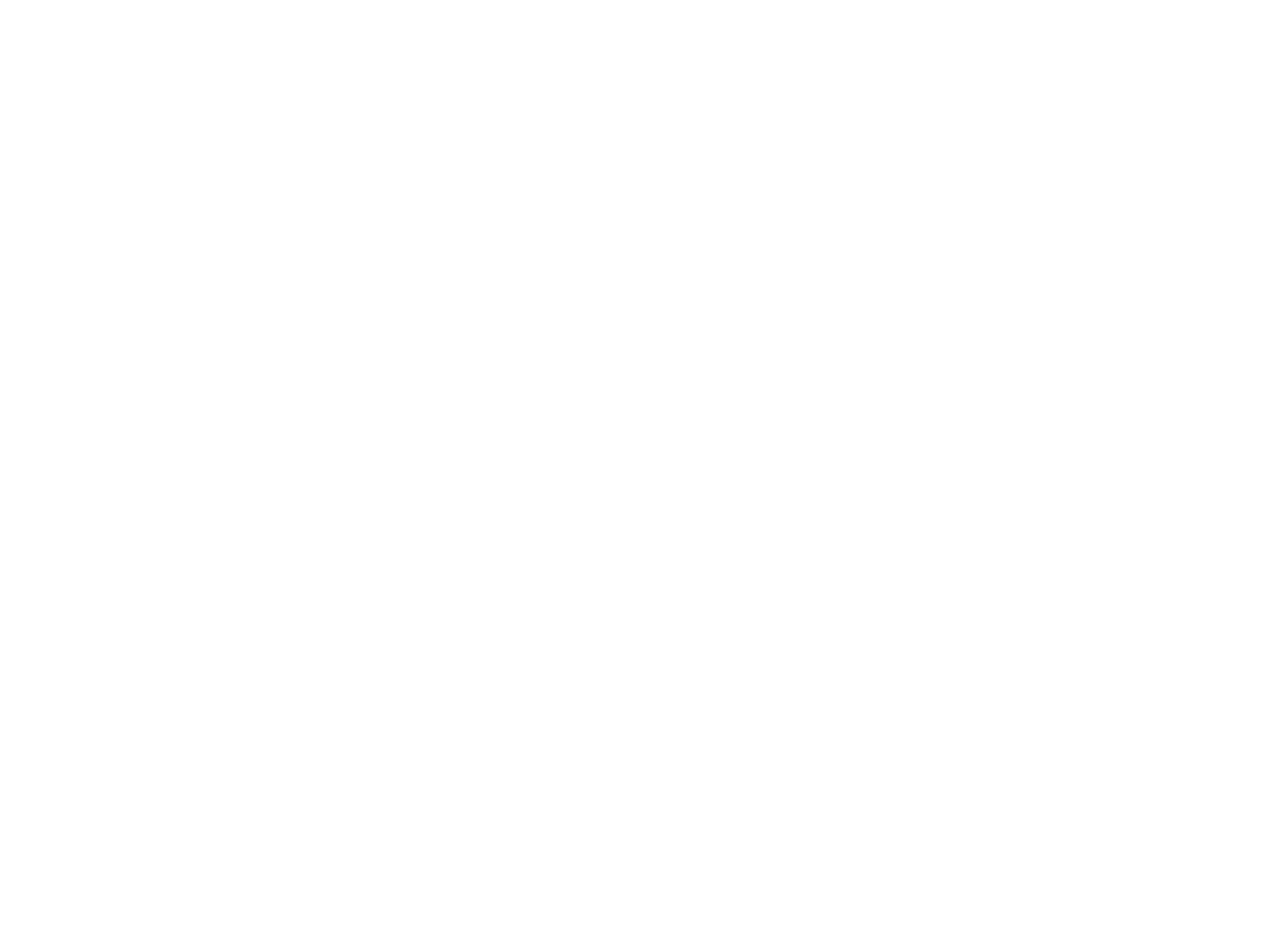
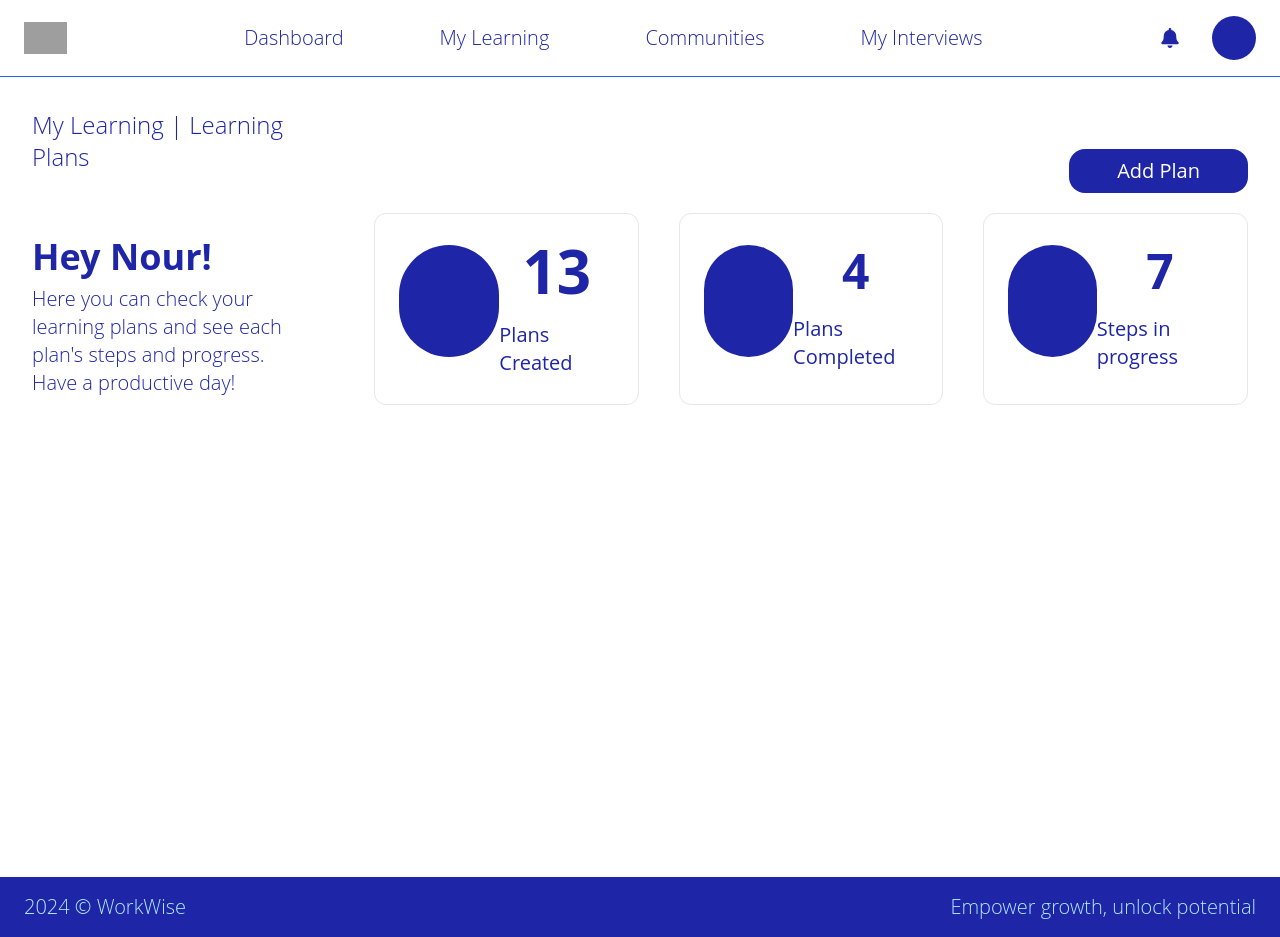
Before and after one commit to Tarek-Al-Khatib/frontend, a React (Create React App) app: page /learning in a window 1280 px wide. Before the commit the page ends 800 px from the top, so only its background shows below. Built offline with nearby package versions, Linux system fonts and the light colour scheme; grey boxes are pictures that could not be loaded.

Commit message:
Added header in learning page

```diff
--- a/src/pages/Learning/Learning.jsx
+++ b/src/pages/Learning/Learning.jsx
@@ -1,7 +1,71 @@
 import React from "react";
+import Navbar from "../../components/Navbar/Navbar";
+import Footer from "../../components/Footer/Footer";
 
 const Learning = () => {
-  return <div></div>;
+  return (
+    <div>
+      <Navbar />
+      <div class="min-h-screen bg-white p-8">
+        <div className="flex justify-center">
+          <div className="w-1/4">
+            <div class="text-navy text-2xl font-light mb-16">
+              My Learning | Learning Plans
+            </div>
+            <div class="text-4xl font-bold mb-2 text-navy">Hey Nour!</div>
+            <div class="text-xl font-light mb-8 text-navy">
+              Here you can check your learning plans and see each plan's steps
+              and progress. Have a productive day!
+            </div>
+          </div>
+
+          <div className="flex flex-col items-stretch flex-grow gap-5 pl-20 mt-10">
+            <div class="flex justify-end">
+              <button class="bg-navy text-white text-xl font-normal px-12 py-2 rounded-2xl">
+                Add Plan
+              </button>
+            </div>
+            <div class="flex justify-center gap-10 mb-12 h-60">
+              <div class="flex items-center justify-center w-2/5 h-4/5  bg-white border rounded-xl border-gray-200 p-6">
+                <div class="w-28 h-28 bg-navy rounded-full flex items-center justify-center mb-4"></div>
+                <div>
+                  <div class="text-navy text-6xl font-bold text-center mb-5">
+                    13
+                  </div>
+                  <div class="text-navy text-xl font-normal">Plans Created</div>
+                </div>
+              </div>
+
+              <div class="flex items-center justify-center w-2/5 h-4/5  bg-white rounded-xl border border-gray-200 p-6">
+                <div class="w-28 h-28 bg-navy rounded-full flex items-center justify-center mb-4"></div>
+                <div>
+                  <div class="text-navy text-5xl font-bold text-center mb-5  ">
+                    4
+                  </div>
+                  <div class="text-navy text-xl font-normal">
+                    Plans Completed
+                  </div>
+                </div>
+              </div>
+
+              <div class="flex items-center h-4/5 justify-center w-2/5 bg-white rounded-xl border border-gray-200 p-6">
+                <div class="w-28 h-28 bg-navy rounded-full flex items-center justify-center mb-4"></div>
+                <div>
+                  <div class="text-navy text-5xl font-bold text-center mb-5  ">
+                    7
+                  </div>
+                  <div class="text-navy text-xl font-normal">
+                    Steps in progress
+                  </div>
+                </div>
+              </div>
+            </div>
+          </div>
+        </div>
+      </div>
+      <Footer />
+    </div>
+  );
 };
 
 export default Learning;
```
